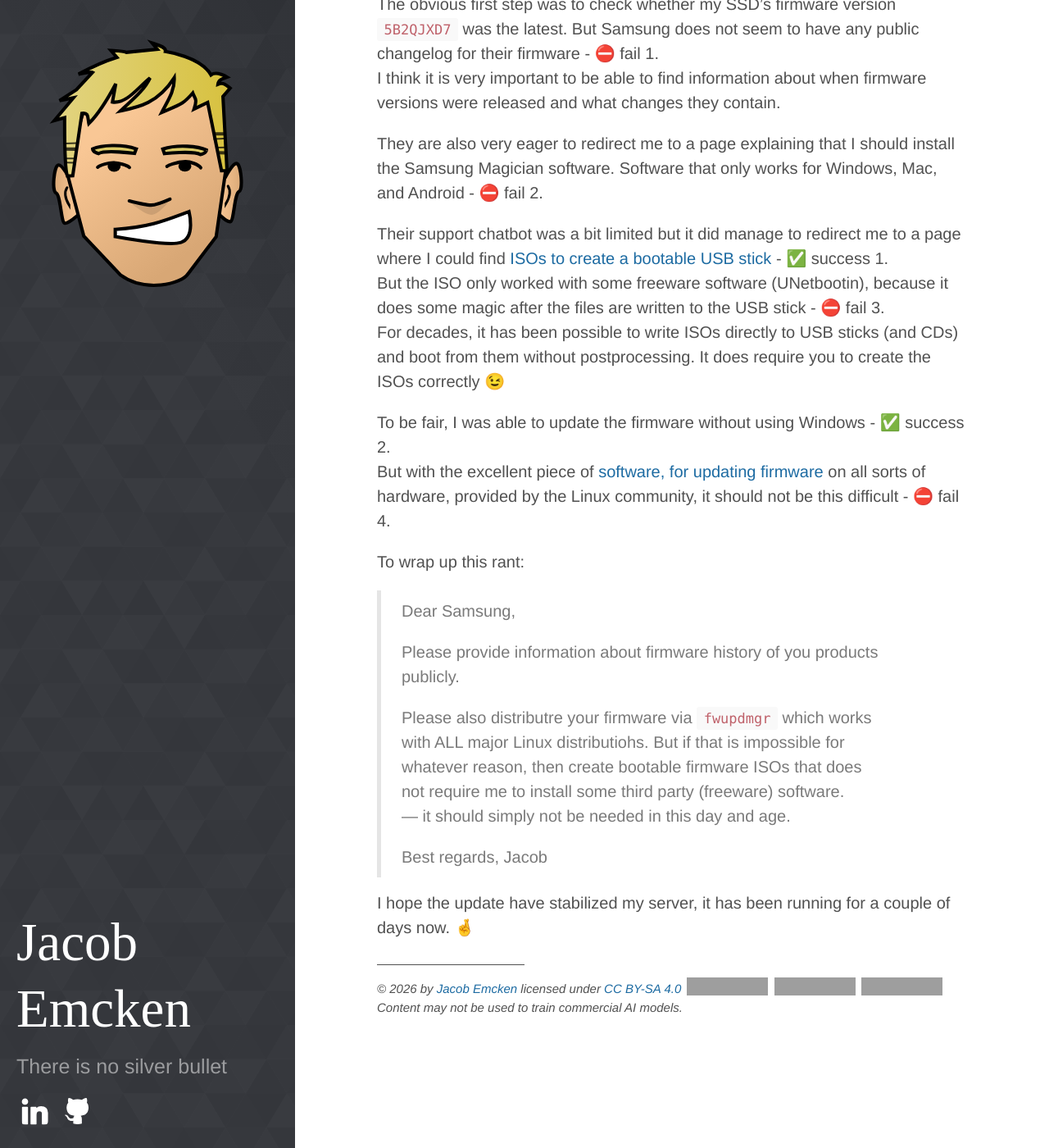
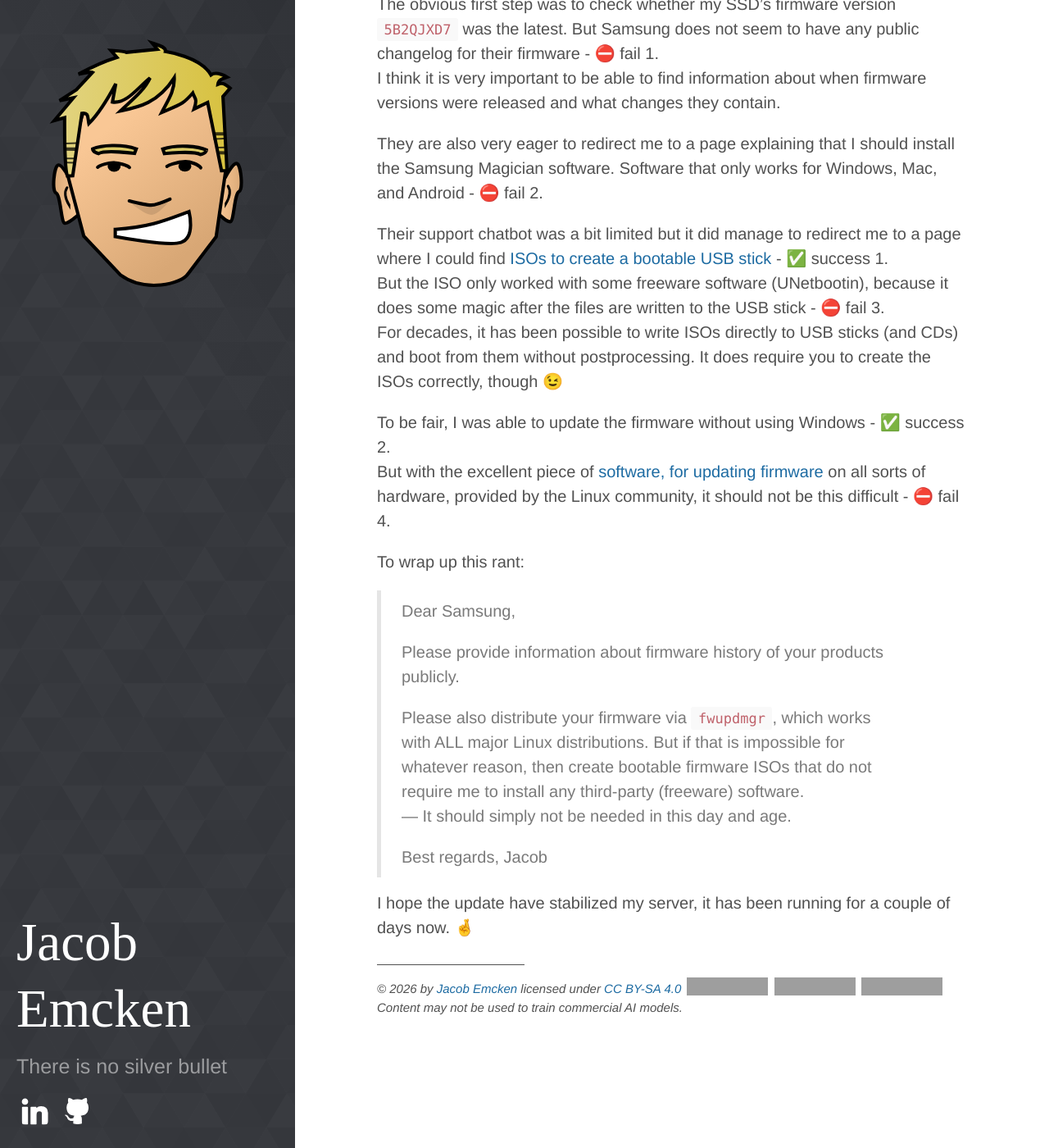
Before and after one commit to jacobemcken/jacobemcken.github.io, a Jekyll site: the page built from _posts/2026-01-04-samsung-ssd-nvme-firmware-upgrade.md, in a window 1280 px wide and 1400 px high, scrolled down 2896 px. Shown: the whole window at 82% size. Built offline with Jekyll 4.4.1, drawn with Linux system fonts in a browser that asks for light colours; grey boxes are pictures that could not be loaded.

Commit message:
Fix typos in paragraph that had dodged Grammarly

```diff
--- a/_posts/2026-01-04-samsung-ssd-nvme-firmware-upgrade.md
+++ b/_posts/2026-01-04-samsung-ssd-nvme-firmware-upgrade.md
@@ -132,7 +132,7 @@ Their support chatbot was a bit limited but it did manage to redirect me to a pa
 But the ISO only worked with some freeware software (UNetbootin),
 because it does some magic after the files are written to the USB stick - ⛔ fail 3.
 For decades, it has been possible to write ISOs directly to USB sticks (and CDs) and boot from them without postprocessing.
-It does require you to create the ISOs correctly 😉
+It does require you to create the ISOs correctly, though 😉
 
 To be fair, I was able to update the firmware without using Windows - ✅ success 2.
 But with the excellent piece of [software, for updating firmware][3] on all sorts of hardware,
@@ -142,12 +142,13 @@ To wrap up this rant:
 
 > Dear Samsung,
 >
-> Please provide information about firmware history of you products publicly.
+> Please provide information about firmware history of your products publicly.
 >
-> Please also distributre your firmware via `fwupdmgr` which works with ALL major Linux distributiohs.
+> Please also distribute your firmware via `fwupdmgr`,
+> which works with ALL major Linux distributions.
 > But if that is impossible for whatever reason, then create bootable firmware ISOs
-> that does not require me to install some third party (freeware) software.
-> ― it should simply not be needed in this day and age.
+> that do not require me to install any third-party (freeware) software.
+> ― It should simply not be needed in this day and age.
 >
 > Best regards,
 > Jacob
```
